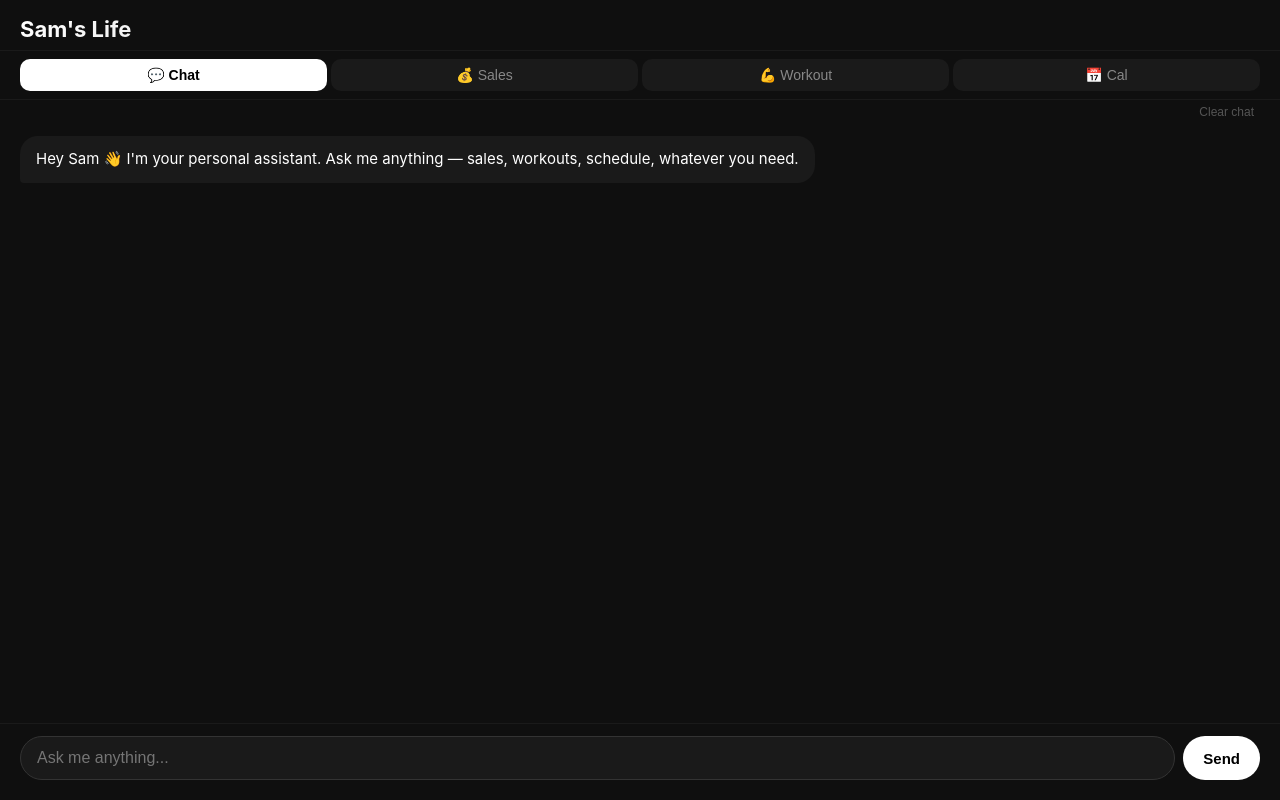
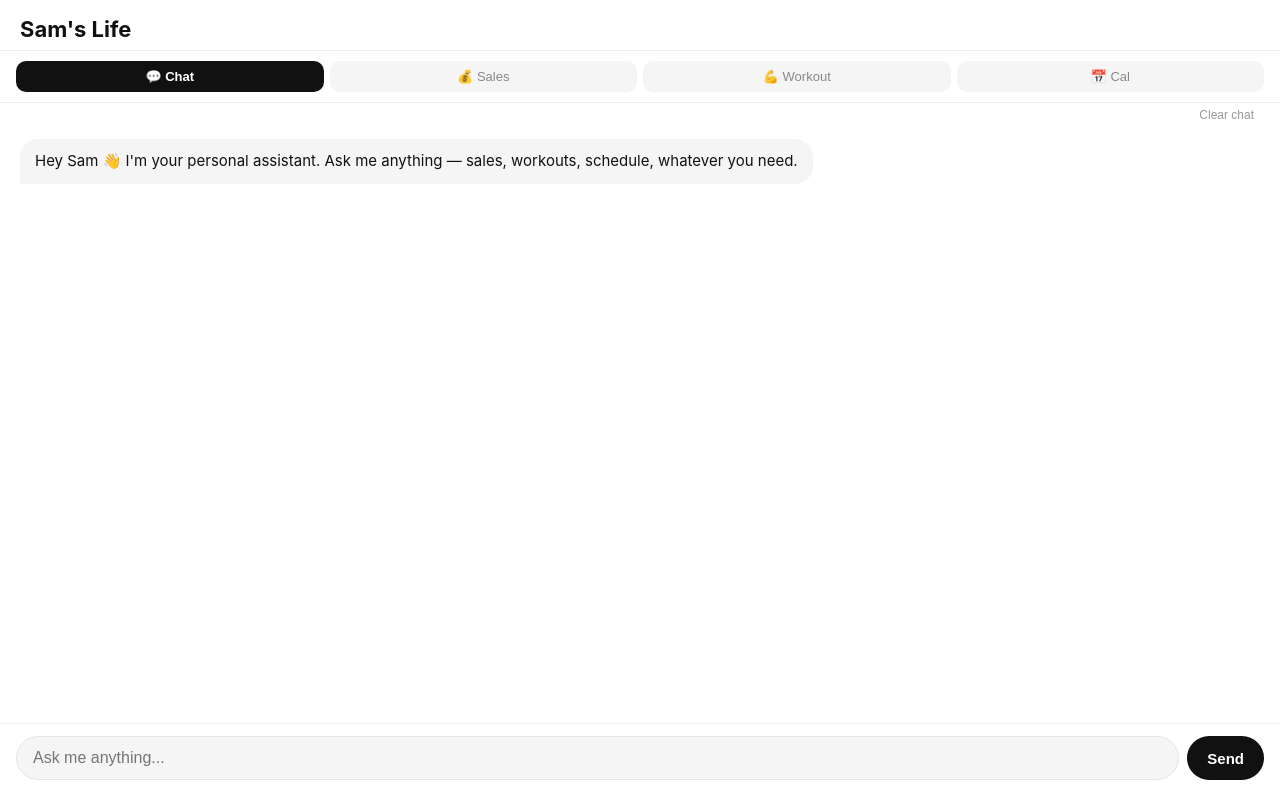
Before and after one commit to SamTheGoat3/sams-life, a Next.js app: page / in a window 1280 px wide. Built offline with nearby package versions, Linux system fonts and the light colour scheme.

Commit message:
Redesign: white background, clean light theme

```diff
--- a/app/page.tsx
+++ b/app/page.tsx
@@ -179,39 +179,39 @@ export default function Home() {
   const progress = Math.min(((currentWeight - 160) / (175 - 160)) * 100, 100)
 
   const styles = {
-    container: { display: 'flex', flexDirection: 'column' as const, height: '100dvh', background: '#0f0f0f', color: '#fff' },
-    header: { padding: '16px 20px 8px', borderBottom: '1px solid #1a1a1a' },
-    title: { fontSize: 22, fontWeight: 700, margin: 0, background: 'linear-gradient(135deg, #fff 0%, #888 100%)', WebkitBackgroundClip: 'text', WebkitTextFillColor: 'transparent' },
-    tabs: { display: 'flex', gap: 4, padding: '8px 20px', borderBottom: '1px solid #1a1a1a' },
+    container: { display: 'flex', flexDirection: 'column' as const, height: '100dvh', background: '#ffffff', color: '#111' },
+    header: { padding: '16px 20px 8px', borderBottom: '1px solid #f0f0f0' },
+    title: { fontSize: 22, fontWeight: 700, margin: 0, color: '#111' },
+    tabs: { display: 'flex', gap: 6, padding: '10px 16px', borderBottom: '1px solid #f0f0f0' },
     tab: (active: boolean) => ({
       flex: 1, padding: '8px 0', borderRadius: 10, border: 'none', cursor: 'pointer',
-      background: active ? '#fff' : '#1a1a1a', color: active ? '#000' : '#888',
-      fontWeight: active ? 700 : 400, fontSize: 14, transition: 'all 0.2s'
+      background: active ? '#111' : '#f5f5f5', color: active ? '#fff' : '#888',
+      fontWeight: active ? 700 : 400, fontSize: 13, transition: 'all 0.2s'
     }),
     content: { flex: 1, overflow: 'hidden', display: 'flex', flexDirection: 'column' as const },
-    messages: { flex: 1, overflowY: 'auto' as const, padding: '16px 20px', display: 'flex', flexDirection: 'column' as const, gap: 12 },
+    messages: { flex: 1, overflowY: 'auto' as const, padding: '16px 20px', display: 'flex', flexDirection: 'column' as const, gap: 10 },
     bubble: (role: string) => ({
-      maxWidth: '80%', padding: '12px 16px', borderRadius: role === 'user' ? '18px 18px 4px 18px' : '18px 18px 18px 4px',
-      background: role === 'user' ? '#fff' : '#1a1a1a', color: role === 'user' ? '#000' : '#fff',
+      maxWidth: '80%', padding: '11px 15px', borderRadius: role === 'user' ? '18px 18px 4px 18px' : '18px 18px 18px 4px',
+      background: role === 'user' ? '#111' : '#f5f5f5', color: role === 'user' ? '#fff' : '#111',
       alignSelf: role === 'user' ? 'flex-end' : 'flex-start', fontSize: 15, lineHeight: 1.5, whiteSpace: 'pre-wrap' as const
     }),
-    inputRow: { display: 'flex', gap: 8, padding: '12px 20px 20px', borderTop: '1px solid #1a1a1a' },
-    input: { flex: 1, padding: '12px 16px', borderRadius: 24, border: '1px solid #333', background: '#1a1a1a', color: '#fff', fontSize: 16, outline: 'none' },
-    sendBtn: { padding: '12px 20px', borderRadius: 24, border: 'none', background: '#fff', color: '#000', fontWeight: 700, cursor: 'pointer', fontSize: 15 },
+    inputRow: { display: 'flex', gap: 8, padding: '12px 16px 20px', borderTop: '1px solid #f0f0f0' },
+    input: { flex: 1, padding: '12px 16px', borderRadius: 24, border: '1px solid #e5e5e5', background: '#f5f5f5', color: '#111', fontSize: 16, outline: 'none' },
+    sendBtn: { padding: '12px 20px', borderRadius: 24, border: 'none', background: '#111', color: '#fff', fontWeight: 700, cursor: 'pointer', fontSize: 15 },
     salesContent: { flex: 1, overflowY: 'auto' as const, padding: 20 },
-    card: { background: '#1a1a1a', borderRadius: 16, padding: 20, marginBottom: 16 },
-    bigNum: { fontSize: 42, fontWeight: 800, margin: '8px 0 4px' },
+    card: { background: '#f5f5f5', borderRadius: 16, padding: 20, marginBottom: 16 },
+    bigNum: { fontSize: 42, fontWeight: 800, margin: '8px 0 4px', color: '#111' },
     label: { color: '#888', fontSize: 14 },
-    periodRow: { display: 'flex', gap: 8, marginBottom: 20 },
+    periodRow: { display: 'flex', gap: 6, marginBottom: 20 },
     periodBtn: (active: boolean) => ({
       flex: 1, padding: '8px 0', borderRadius: 10, border: 'none', cursor: 'pointer',
-      background: active ? '#fff' : '#1a1a1a', color: active ? '#000' : '#888', fontWeight: active ? 700 : 400, fontSize: 13
+      background: active ? '#111' : '#f5f5f5', color: active ? '#fff' : '#888', fontWeight: active ? 700 : 400, fontSize: 13
     }),
     workoutContent: { flex: 1, overflowY: 'auto' as const, padding: 20 },
-    progressBar: { height: 8, background: '#1a1a1a', borderRadius: 4, overflow: 'hidden', marginTop: 8 },
-    progressFill: { height: '100%', background: 'linear-gradient(90deg, #4ade80, #22d3ee)', borderRadius: 4, transition: 'width 0.5s' },
-    textInput: { width: '100%', padding: '12px 16px', borderRadius: 12, border: '1px solid #333', background: '#1a1a1a', color: '#fff', fontSize: 15, outline: 'none', boxSizing: 'border-box' as const },
-    logBtn: { width: '100%', padding: '12px 0', borderRadius: 12, border: 'none', background: '#fff', color: '#000', fontWeight: 700, cursor: 'pointer', fontSize: 15, marginTop: 8 },
+    progressBar: { height: 8, background: '#e5e5e5', borderRadius: 4, overflow: 'hidden', marginTop: 8 },
+    progressFill: { height: '100%', background: 'linear-gradient(90deg, #22c55e, #06b6d4)', borderRadius: 4, transition: 'width 0.5s' },
+    textInput: { width: '100%', padding: '12px 16px', borderRadius: 12, border: '1px solid #e5e5e5', background: '#f5f5f5', color: '#111', fontSize: 15, outline: 'none', boxSizing: 'border-box' as const },
+    logBtn: { width: '100%', padding: '12px 0', borderRadius: 12, border: 'none', background: '#111', color: '#fff', fontWeight: 700, cursor: 'pointer', fontSize: 15, marginTop: 8 },
   }
 
   return (
@@ -231,7 +231,7 @@ export default function Home() {
         {tab === 'chat' && (
           <>
             <div style={{ display: 'flex', justifyContent: 'flex-end', padding: '4px 20px 0' }}>
-              <button onClick={clearChat} style={{ fontSize: 12, color: '#555', background: 'none', border: 'none', cursor: 'pointer' }}>Clear chat</button>
+              <button onClick={clearChat} style={{ fontSize: 12, color: '#999', background: 'none', border: 'none', cursor: 'pointer' }}>Clear chat</button>
             </div>
             <div style={styles.messages}>
               {messages.map((m, i) => (
@@ -274,27 +274,27 @@ export default function Home() {
                   <div style={styles.bigNum}>${salesData.totalRevenue}</div>
                   <div style={styles.label}>{salesData.totalOrders} orders combined</div>
                   {salesData.lastSynced && (
-                    <div style={{ color: '#555', fontSize: 12, marginTop: 4 }}>Synced {new Date(salesData.lastSynced).toLocaleString()}</div>
+                    <div style={{ color: '#999', fontSize: 12, marginTop: 4 }}>Synced {new Date(salesData.lastSynced).toLocaleString()}</div>
                   )}
                 </div>
                 <div style={{ display: 'flex', gap: 12, marginBottom: 16 }}>
                   <div style={{ ...styles.card, flex: 1, marginBottom: 0 }}>
                     <div style={styles.label}>Shopify</div>
                     <div style={{ fontSize: 24, fontWeight: 800, margin: '6px 0 2px' }}>${salesData.shopify?.totalRevenue || '0.00'}</div>
-                    <div style={{ color: '#555', fontSize: 13 }}>{salesData.shopify?.totalOrders || 0} orders</div>
+                    <div style={{ color: '#999', fontSize: 13 }}>{salesData.shopify?.totalOrders || 0} orders</div>
                     {salesData.shopify?.error && <div style={{ color: '#f87171', fontSize: 11, marginTop: 4 }}>{salesData.shopify.error}</div>}
                   </div>
                   <div style={{ ...styles.card, flex: 1, marginBottom: 0 }}>
                     <div style={styles.label}>Amazon</div>
                     <div style={{ fontSize: 24, fontWeight: 800, margin: '6px 0 2px' }}>${salesData.amazon?.totalRevenue || '0.00'}</div>
-                    <div style={{ color: '#555', fontSize: 13 }}>{salesData.amazon?.totalOrders || 0} orders{salesData.amazon?.pendingCount > 0 ? ` (${salesData.amazon.pendingCount} pending)` : ''}</div>
+                    <div style={{ color: '#999', fontSize: 13 }}>{salesData.amazon?.totalOrders || 0} orders{salesData.amazon?.pendingCount > 0 ? ` (${salesData.amazon.pendingCount} pending)` : ''}</div>
                   </div>
                 </div>
                 {salesData.shopify?.orders?.length > 0 && (
                   <div style={styles.card}>
                     <div style={{ ...styles.label, marginBottom: 12 }}>Recent Shopify Orders</div>
                     {salesData.shopify.orders.map((o: any, i: number) => (
-                      <div key={i} style={{ display: 'flex', justifyContent: 'space-between', padding: '8px 0', borderTop: i > 0 ? '1px solid #333' : 'none' }}>
+                      <div key={i} style={{ display: 'flex', justifyContent: 'space-between', padding: '8px 0', borderTop: i > 0 ? '1px solid #e5e5e5' : 'none' }}>
                         <span style={{ color: '#ccc', fontSize: 14 }}>{new Date(o.created_at).toLocaleDateString()}</span>
                         <span style={{ fontWeight: 700 }}>${parseFloat(o.total_price).toFixed(2)}</span>
                       </div>
@@ -310,14 +310,14 @@ export default function Home() {
           <div style={{ flex: 1, overflowY: 'auto' as const, padding: 20 }}>
             <div style={{ display: 'flex', justifyContent: 'space-between', alignItems: 'center', marginBottom: 16 }}>
               <div style={{ fontSize: 18, fontWeight: 700 }}>Next 14 Days</div>
-              <button onClick={fetchCalendar} disabled={calendarLoading} style={{ padding: '6px 12px', borderRadius: 10, border: 'none', background: '#1a1a1a', color: '#888', cursor: 'pointer', fontSize: 14 }}>↺ Refresh</button>
+              <button onClick={fetchCalendar} disabled={calendarLoading} style={{ padding: '6px 12px', borderRadius: 10, border: 'none', background: '#f5f5f5', color: '#888', cursor: 'pointer', fontSize: 14 }}>↺ Refresh</button>
             </div>
             {calendarLoading ? (
               <div style={{ color: '#888', textAlign: 'center', marginTop: 40 }}>Loading...</div>
             ) : calendarError ? (
               <div style={{ ...styles.card, color: '#f87171' }}>{calendarError}</div>
             ) : calendarEvents.length === 0 ? (
-              <div style={{ color: '#555', textAlign: 'center', marginTop: 40 }}>No events in the next 14 days</div>
+              <div style={{ color: '#999', textAlign: 'center', marginTop: 40 }}>No events in the next 14 days</div>
             ) : (() => {
               const today = new Date(); today.setHours(0,0,0,0)
               const groups: Record<string, any[]> = {}
@@ -341,7 +341,7 @@ export default function Home() {
                         </div>
                       )}
                       {e.allDay && <div style={{ color: '#888', fontSize: 13, marginTop: 4 }}>All day</div>}
-                      {e.location && <div style={{ color: '#555', fontSize: 12, marginTop: 4 }}>{e.location}</div>}
+                      {e.location && <div style={{ color: '#999', fontSize: 12, marginTop: 4 }}>{e.location}</div>}
                     </div>
                   ))}
                 </div>
@@ -379,16 +379,16 @@ export default function Home() {
             <div style={styles.card}>
               <div style={{ ...styles.label, marginBottom: 12 }}>Recent Workouts</div>
               {workoutLog.length === 0 ? (
-                <div style={{ color: '#555', fontSize: 14 }}>No workouts logged yet.</div>
+                <div style={{ color: '#999', fontSize: 14 }}>No workouts logged yet.</div>
               ) : [...workoutLog].reverse().slice(0, 7).map((w, i) => (
-                <div key={i} style={{ padding: '8px 0', borderTop: i > 0 ? '1px solid #333' : 'none' }}>
+                <div key={i} style={{ padding: '8px 0', borderTop: i > 0 ? '1px solid #e5e5e5' : 'none' }}>
                   <div style={{ color: '#888', fontSize: 12 }}>{w.date}</div>
                   <div style={{ fontSize: 14, marginTop: 2 }}>{w.workout}</div>
                 </div>
               ))}
             </div>
 
-            <div style={{ ...styles.card, background: 'transparent', border: '1px solid #333' }}>
+            <div style={{ ...styles.card, background: 'transparent', border: '1px solid #e5e5e5' }}>
               <div style={{ ...styles.label, marginBottom: 8 }}>💡 Need a workout?</div>
               <div style={{ fontSize: 14, color: '#888' }}>Switch to the Chat tab and ask me for today's workout — I'll give you something fresh.</div>
             </div>
```
